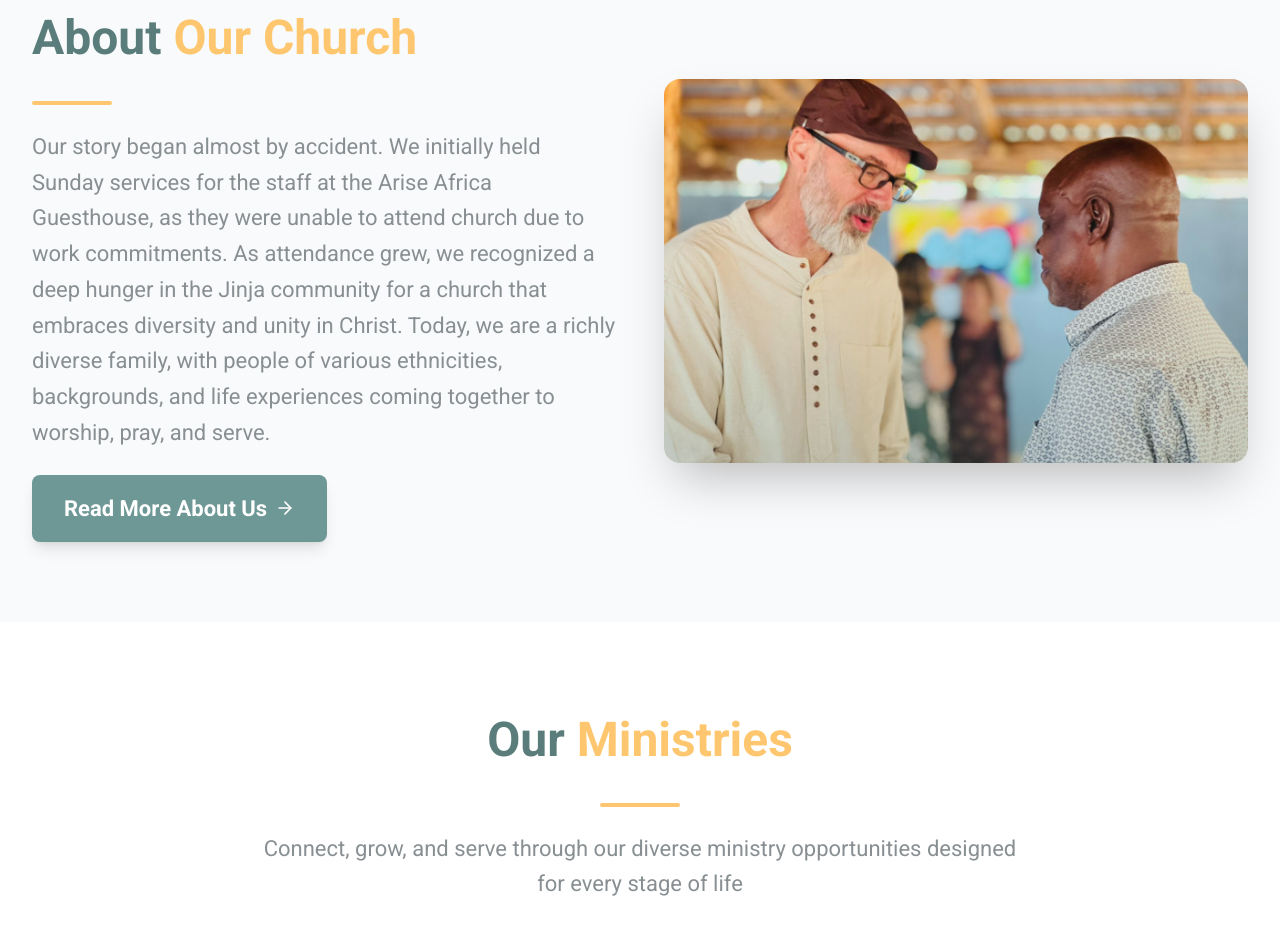
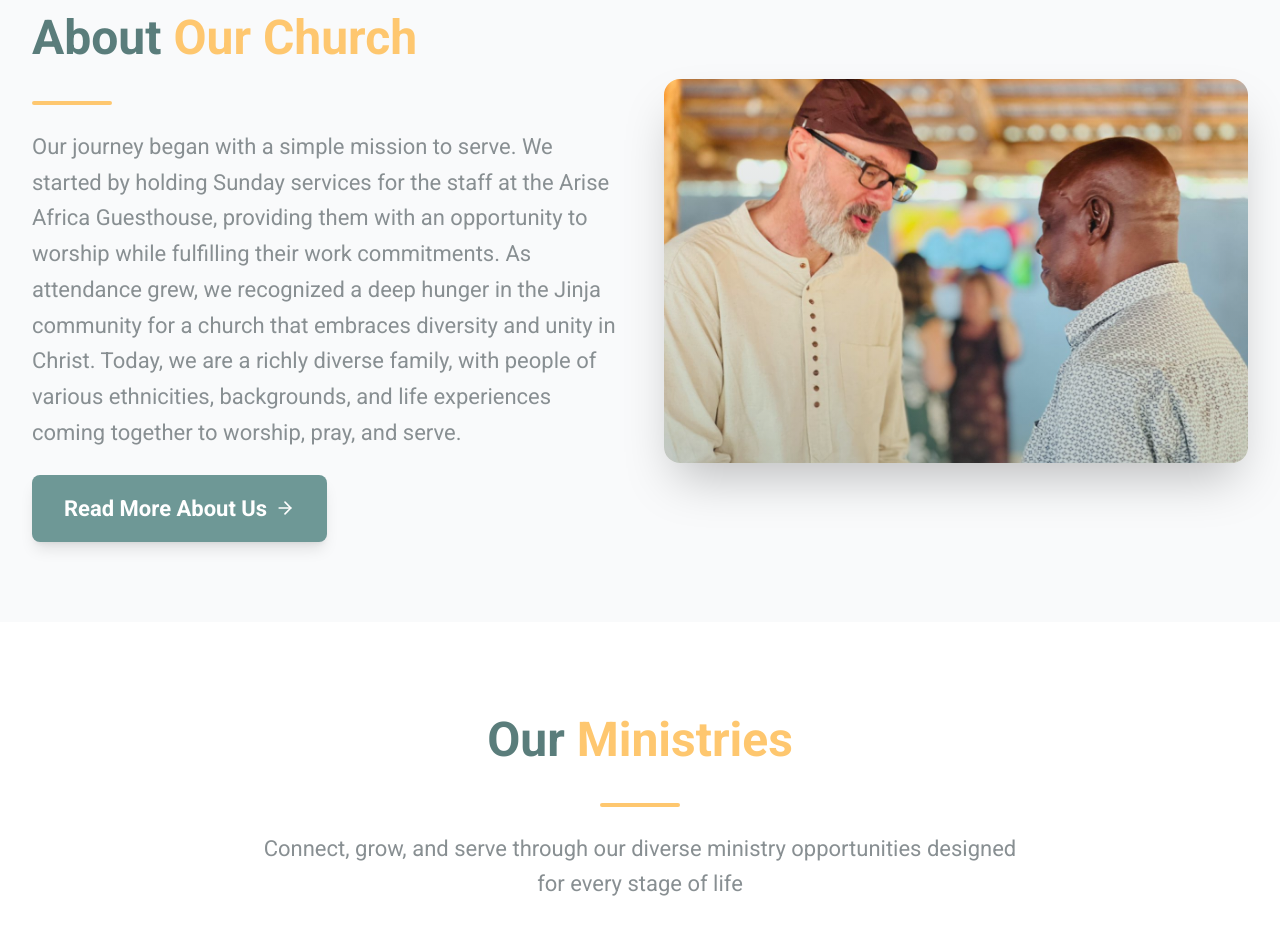
Before and after one commit to Shakesdigital/jtc, a React (Create React App) app: page / in a window 1280 px wide. Shown: the part 880-1806 px from the top of the page. Built offline with nearby package versions, Linux system fonts and the light colour scheme.

Commit message:
Updated About Us section with professional statement
- Replaced 'Our story began almost by accident' with 'Our journey began with a simple mission to serve'
- More professional and intentional messaging that aligns with church values
- Maintains continuity with the rest of the About Us narrative

```diff
--- a/src/pages/Home.js
+++ b/src/pages/Home.js
@@ -239,7 +239,7 @@ const Home = () => {
               </div>
 
               <p className="text-lg text-church-gray leading-relaxed">
-                Our story began almost by accident. We initially held Sunday services for the staff at the Arise Africa  Guesthouse, as they were unable to attend church due to work commitments.
+                Our journey began with a simple mission to serve. We started by holding Sunday services for the staff at the Arise Africa Guesthouse, providing them with an opportunity to worship while fulfilling their work commitments.
                 As attendance grew, we recognized a deep hunger in the Jinja community for a church that embraces
                 diversity and unity in Christ. Today, we are a richly diverse family, with people of various ethnicities, backgrounds, and life experiences coming together to worship, pray, and serve.
               </p>
```
